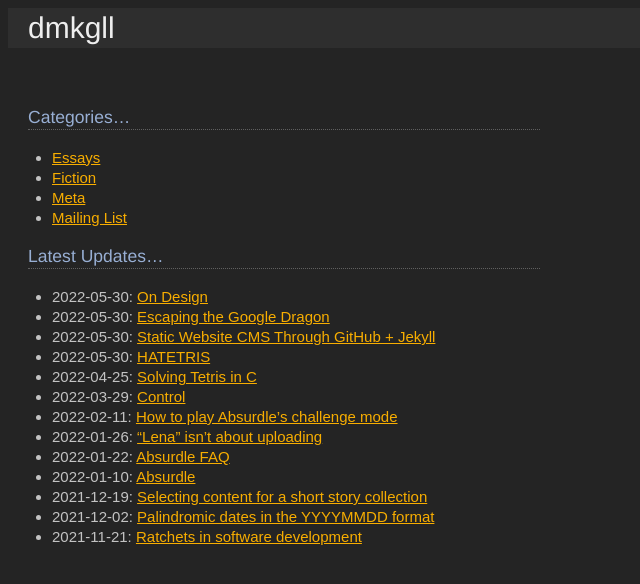
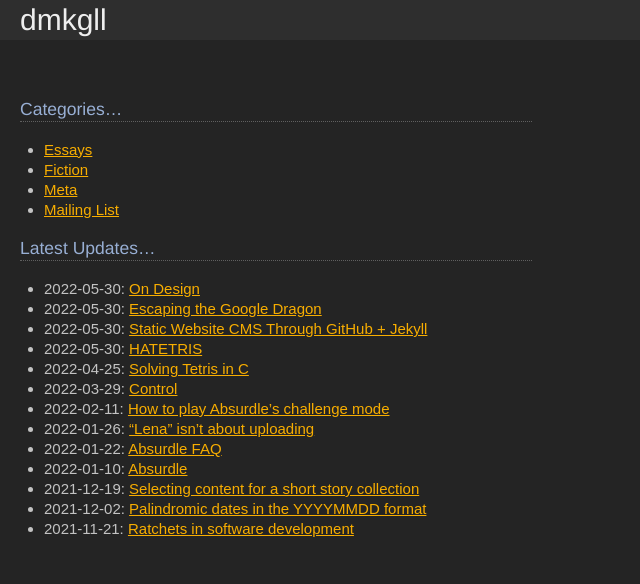
Before and after one commit to dmkgll/dmkgll, a Jekyll site: the page built from index.md, in a window 1280 px wide. Shown: the top 584 px of the page, without its empty margins (0-640 px from the left). Built offline with Jekyll 4.4.1, drawn with Linux system fonts in a browser that asks for light colours; our own code applies the rules of GitHub Pages for plain Markdown files.

Commit message:
Update default.html

```diff
--- a/_layouts/default.html
+++ b/_layouts/default.html
@@ -1,6 +1,6 @@
 <html>
   <head>
-    <style>.header{border:none;color:eee;font-size:2em;}header{padding-left:20px;padding-right:20px;background: rgb(46, 46, 46);}.home{padding-right:20px;padding-left:20px;padding-top:20px;}article{padding-right:20px;padding-left:20px;max-width:512px;padding-top:20px;}body{font-size:15px;font-family:sans-serif;color:#c3c3c3;background:#242424;line-height: 1.3333;}h1,h2,h3,h4,h5,h6{color:#98afd4;border-bottom:.0625rem dotted #606060;font-family:helvetica, sans-serif;font-weight:400;margin:margin: 2rem 0 1rem;}h4{color:#75a7f2;border-bottom:none;}a{color:#f8ae00;}a:visited{color: #f8ae00;}ul{margin: 1rem 0;padding-inline-start: 1.5rem;}table{border-collapse:collapse;font-size:.8rem;display:block;overflow:auto}th{border:.0625rem solid #555;font-weight:700;color:#75a7f2;padding:.5rem}td{border:.0625rem solid #555;padding:.5rem}td>:first-child,th>:first-child{margin-top:0}td>:last-child,th>:last-child{margin-bottom:0}</style>
+    <style>.header{border:none;color:eee;font-size:2em;}header{padding-left:20px;padding-right:20px;background: rgb(46, 46, 46);}.home{padding-right:20px;padding-left:20px;padding-top:20px;}article{padding-right:20px;padding-left:20px;max-width:512px;padding-top:20px;}body{margin:0;font-size:15px;font-family:sans-serif;color:#c3c3c3;background:#242424;line-height: 1.3333;}h1,h2,h3,h4,h5,h6{color:#98afd4;border-bottom:.0625rem dotted #606060;font-family:helvetica, sans-serif;font-weight:400;margin:margin: 2rem 0 1rem;}h4{color:#75a7f2;border-bottom:none;}a{color:#f8ae00;}a:visited{color: #f8ae00;}ul{margin: 1rem 0;padding-inline-start: 1.5rem;}table{border-collapse:collapse;font-size:.8rem;display:block;overflow:auto}th{border:.0625rem solid #555;font-weight:700;color:#75a7f2;padding:.5rem}td{border:.0625rem solid #555;padding:.5rem}td>:first-child,th>:first-child{margin-top:0}td>:last-child,th>:last-child{margin-bottom:0}</style>
     <meta name="viewport" content="width=device-width, initial-scale=1">
   </head>
   <body>
```
